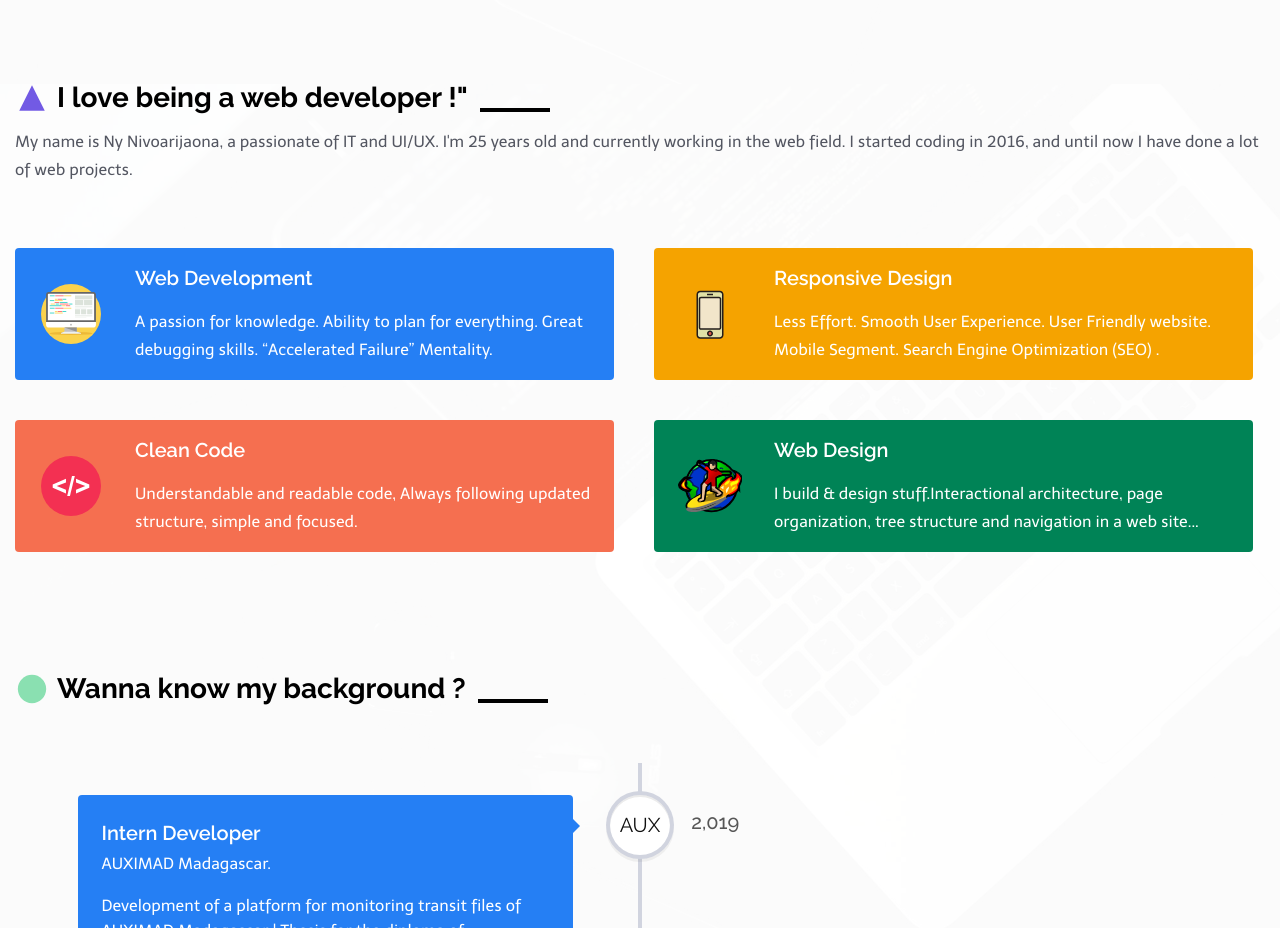
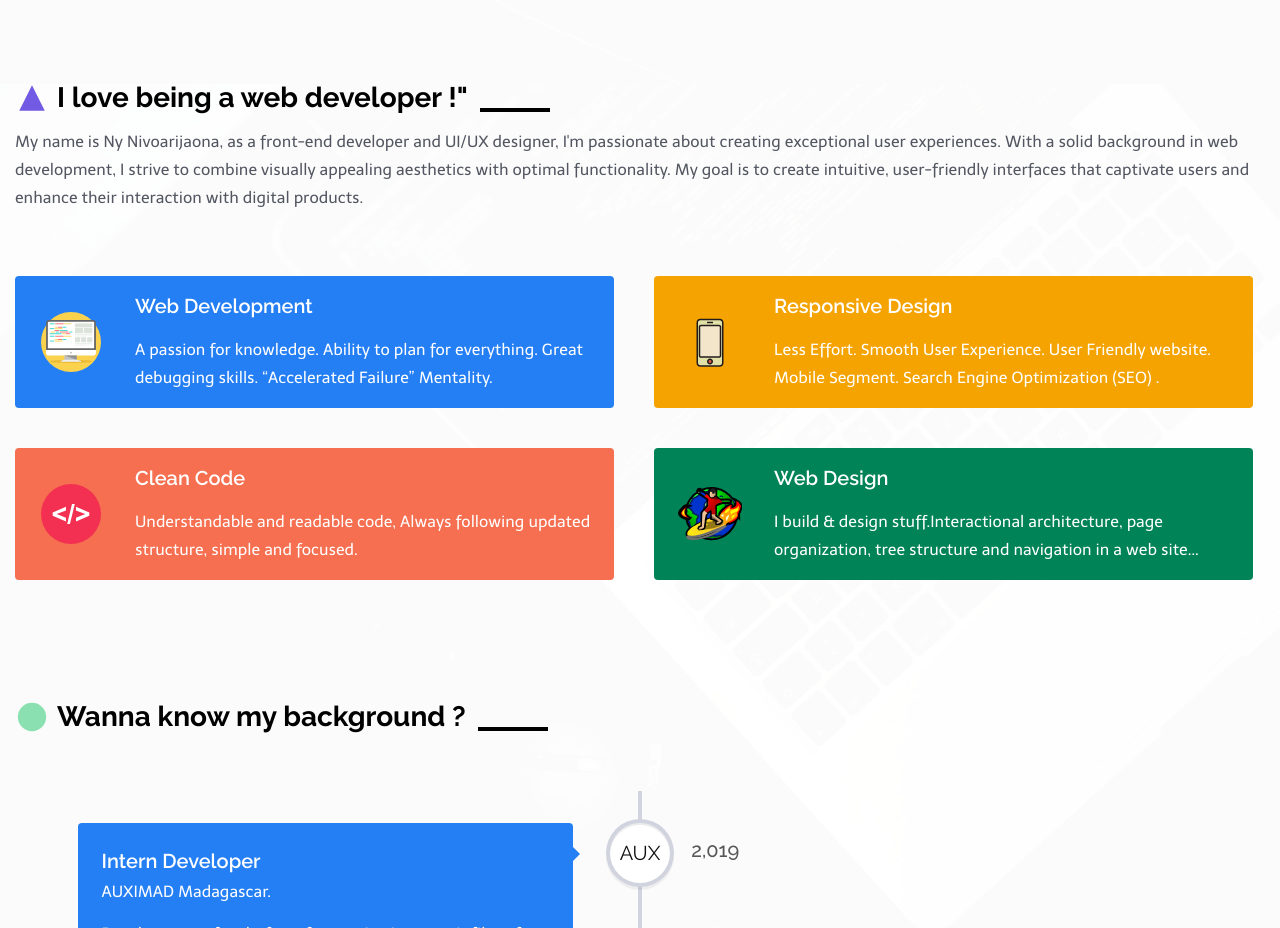
Before and after one commit to fanasinany/ny-niv-website, a Gatsby site: page / in a window 1280 px wide. Shown: the part 940-1868 px from the top of the page. Built offline with nearby package versions, Linux system fonts and the light colour scheme; Gatsby itself is replaced by a stand-in of ours.

Commit message:
change about text

```diff
--- a/src/components/About/index.tsx
+++ b/src/components/About/index.tsx
@@ -15,9 +15,12 @@ const About = () => {
             <TriangleIcon />I love being a web developer !"
           </h2>
           <p className="description">
-            My name is Ny Nivoarijaona, a passionate of IT and UI/UX. I'm 25
-            years old and currently working in the web field. I started coding
-            in 2016, and until now I have done a lot of web projects.
+            My name is Ny Nivoarijaona, as a front-end developer and UI/UX
+            designer, I'm passionate about creating exceptional user
+            experiences. With a solid background in web development, I strive to
+            combine visually appealing aesthetics with optimal functionality. My
+            goal is to create intuitive, user-friendly interfaces that captivate
+            users and enhance their interaction with digital products.
           </p>
           <div className="card-wrapper">
             <article className="card-service webdev-section">
```
